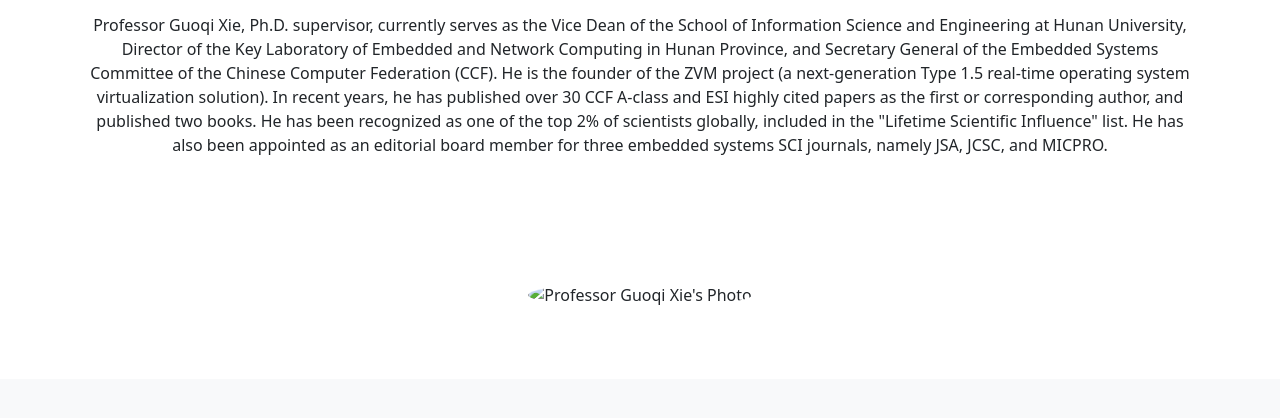
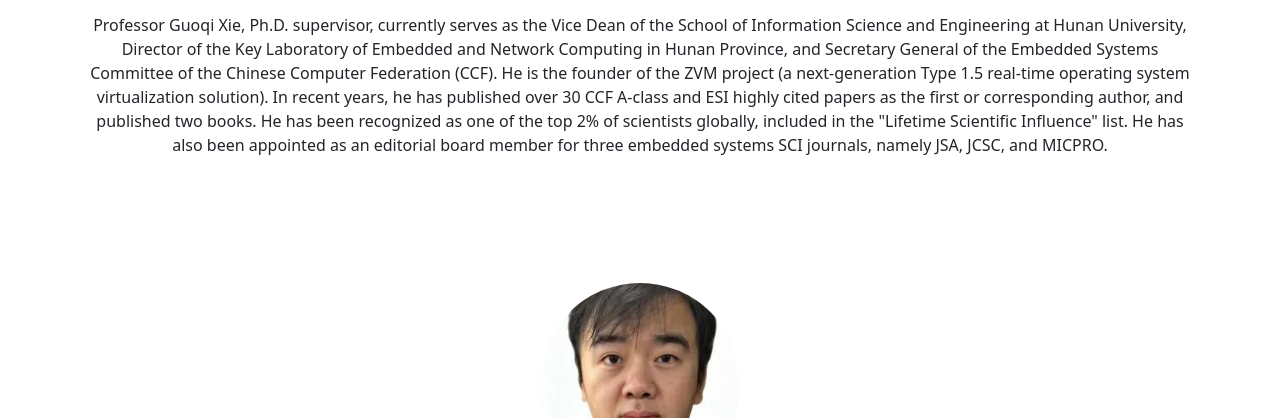
Before and after one commit to hnu-esnl/en, a plain HTML site: page index.html in a window 1280 px wide. Shown: the part 204-622 px from the top of the page. Drawn offline with nearby package versions, Linux system fonts and the light colour scheme.

Commit message:
Update index.html

```diff
--- a/index.html
+++ b/index.html
@@ -31,7 +31,7 @@
     <!-- Profile Photo -->
     <section class="py-5 text-center">
         <div class="container">
-            <img src="your-photo.jpg" alt="Professor Guoqi Xie's Photo" class="profile-img rounded-circle mb-4">
+            <img src="gqxie.jpg" alt="Professor Guoqi Xie's Photo" class="profile-img rounded-circle mb-4">
         </div>
     </section>
 
```
